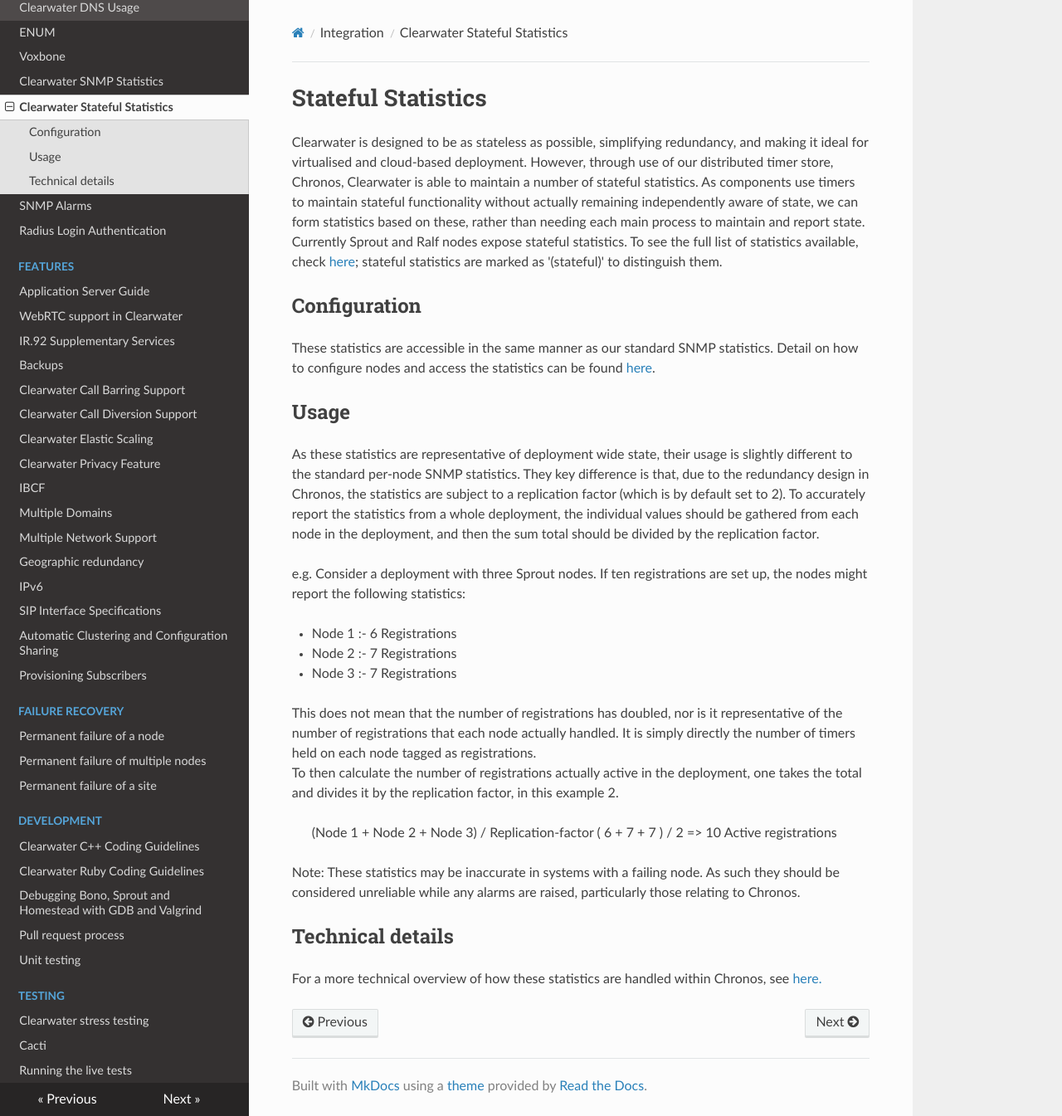
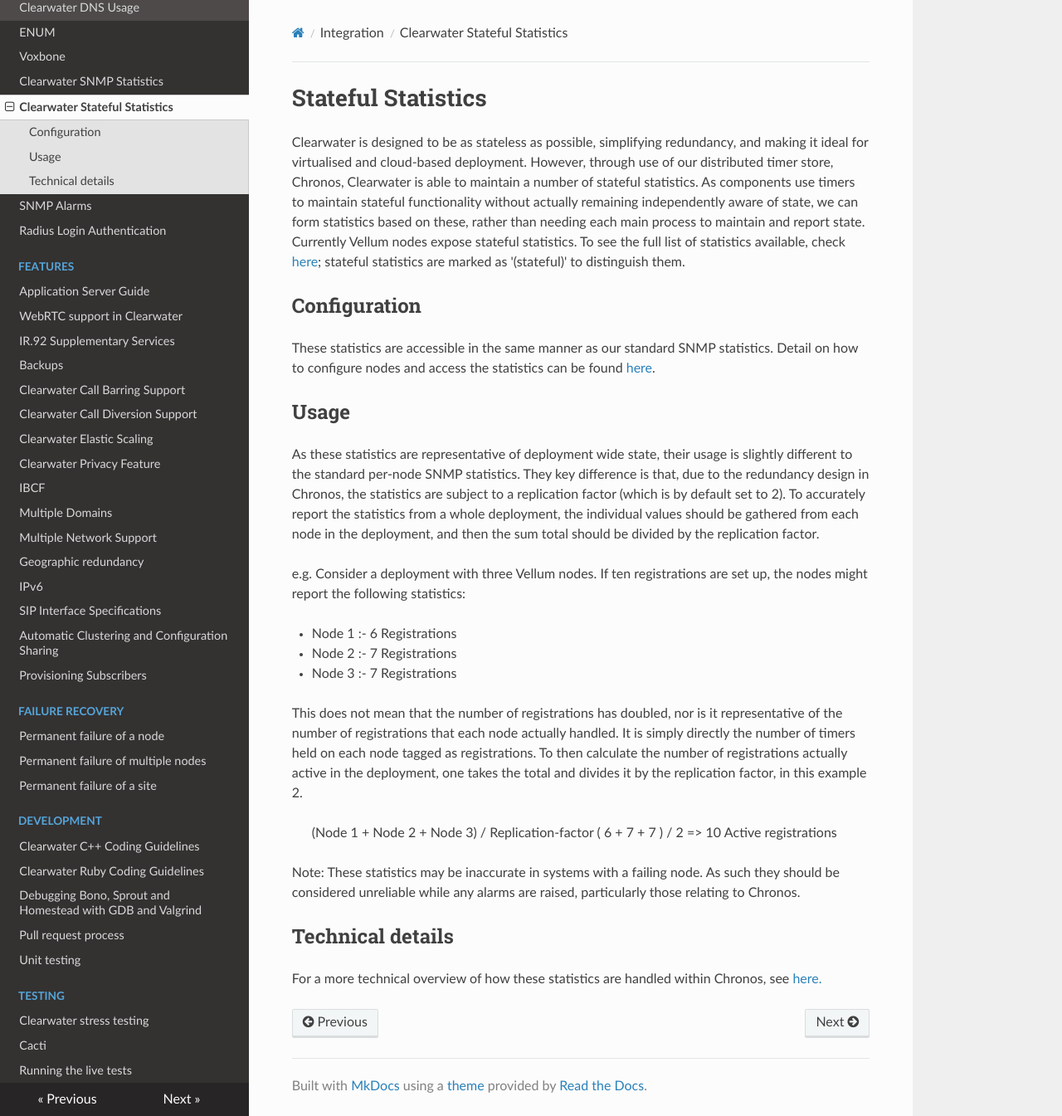
Before and after one commit to Metaswitch/clearwater-readthedocs, an MkDocs documentation site: the page built from docs/Clearwater_Stateful_Statistics.md, in a window 1280 px wide and 1345 px high. Shown: the whole window at 83% size. Built offline with MkDocs 1.6.1, drawn with Linux system fonts in a browser that asks for light colours; nearby versions of some CDN libraries; old or Windows-style settings are respelled for this version of MkDocs.

Commit message:
Update Stateful Statistics for split-state

```diff
--- a/docs/Clearwater_Stateful_Statistics.md
+++ b/docs/Clearwater_Stateful_Statistics.md
@@ -1,6 +1,6 @@
 # Stateful Statistics
 
-Clearwater is designed to be as stateless as possible, simplifying redundancy, and making it ideal for virtualised and cloud-based deployment. However, through use of our distributed timer store, Chronos, Clearwater is able to maintain a number of stateful statistics. As components use timers to maintain stateful functionality without actually remaining independently aware of state, we can form statistics based on these, rather than needing each main process to maintain and report state. Currently Sprout and Ralf nodes expose stateful statistics. To see the full list of statistics available, check [here](https://clearwater.readthedocs.io/en/stable/Clearwater_SNMP_Statistics/index.html); stateful statistics are marked as '(stateful)' to distinguish them.
+Clearwater is designed to be as stateless as possible, simplifying redundancy, and making it ideal for virtualised and cloud-based deployment. However, through use of our distributed timer store, Chronos, Clearwater is able to maintain a number of stateful statistics. As components use timers to maintain stateful functionality without actually remaining independently aware of state, we can form statistics based on these, rather than needing each main process to maintain and report state. Currently Vellum nodes expose stateful statistics. To see the full list of statistics available, check [here](https://clearwater.readthedocs.io/en/stable/Clearwater_SNMP_Statistics/index.html); stateful statistics are marked as '(stateful)' to distinguish them.
 
 
 ## Configuration
@@ -11,7 +11,7 @@ These statistics are accessible in the same manner as our standard SNMP statisti
 
 As these statistics are representative of deployment wide state, their usage is slightly different to the standard per-node SNMP statistics. They key difference is that, due to the redundancy design in Chronos, the statistics are subject to a replication factor (which is by default set to 2). To accurately report the statistics from a whole deployment, the individual values should be gathered from each node in the deployment, and then the sum total should be divided by the replication factor.
 
-e.g. Consider a deployment with three Sprout nodes. If ten registrations are set up, the nodes might report the following statistics:
+e.g. Consider a deployment with three Vellum nodes. If ten registrations are set up, the nodes might report the following statistics:
 
 * Node 1 :-  6 Registrations
 * Node 2 :-  7 Registrations
```
